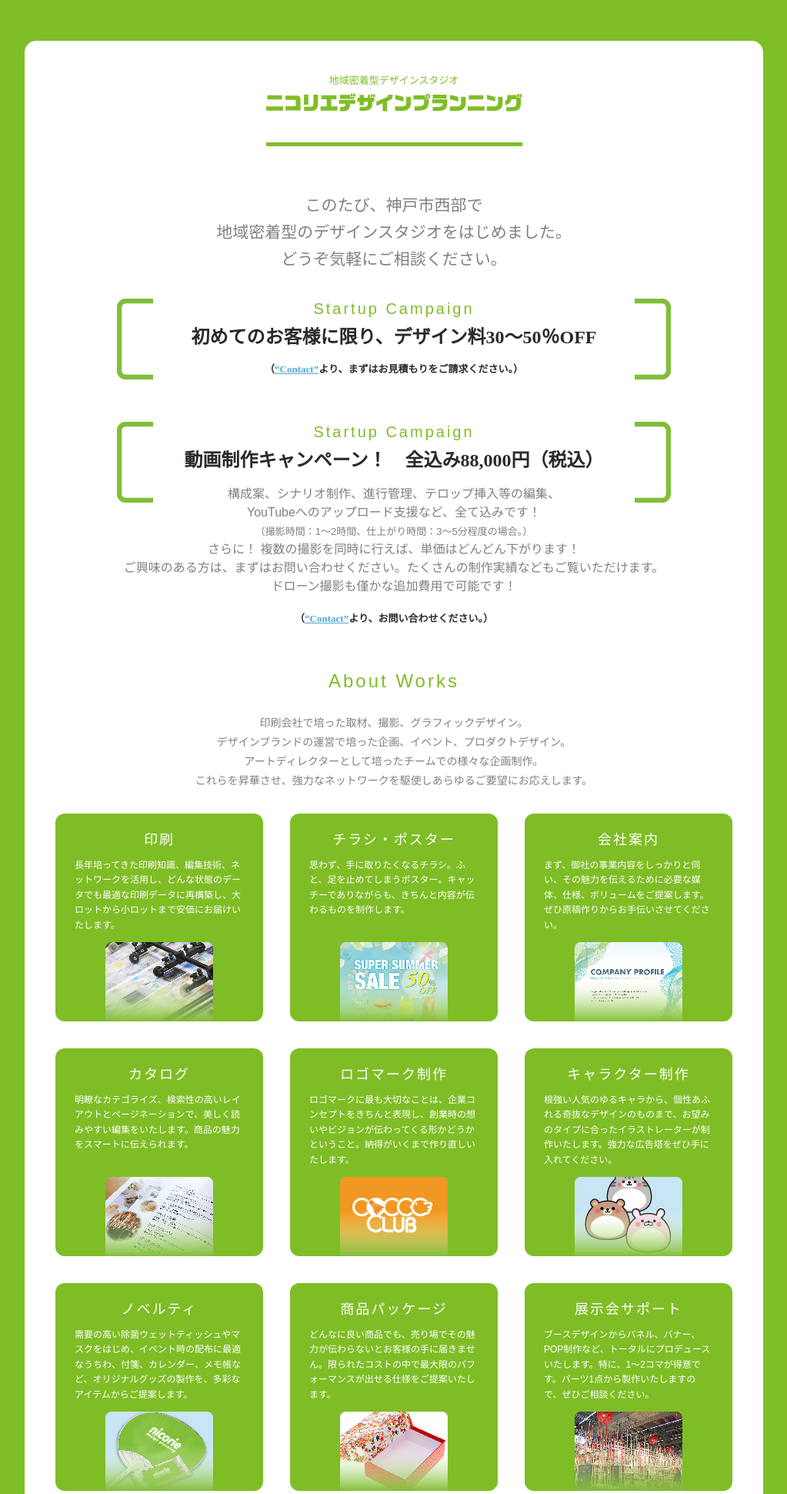
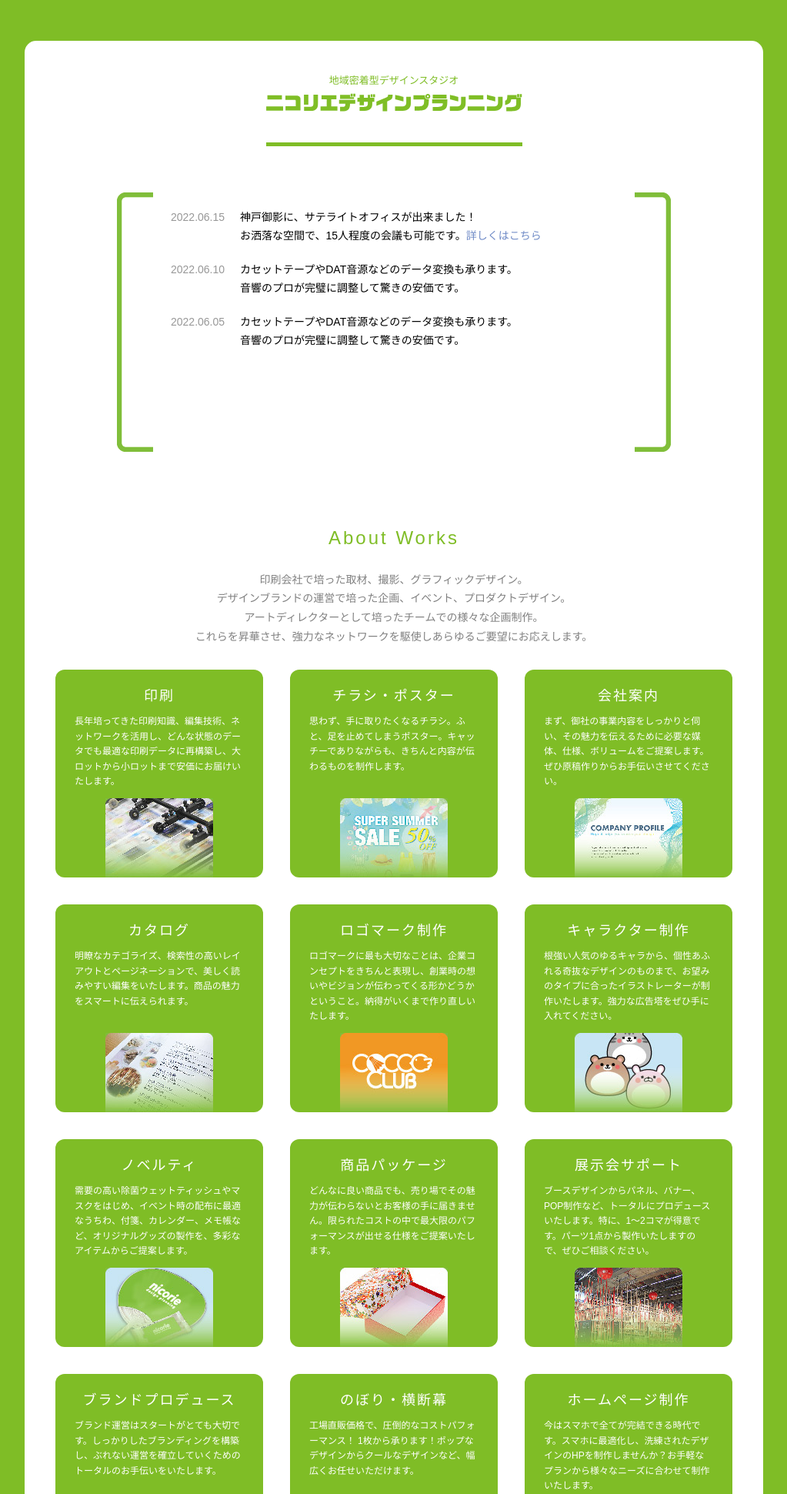
Before and after one commit to ichijimaosamu/nicorie, a PHP site: page /site/ in a window 1280 px wide. Shown: the part 422-2363 px from the top of the page at 77% size, without its empty margins (128-1151 px from the left). Run offline with PHP 8.4, Linux system fonts and the light colour scheme; some libraries are stand-ins or nearby versions; some web fonts are replaced.

Commit message:
トップページ修正

```diff
--- a/index.php
+++ b/index.php
@@ -48,27 +48,29 @@ if ($_SERVER["HTTP_HOST"] == 'localhost') {
 <h2 class="main__box__title">地域密着型デザインスタジオ<br>
 <img src="<?php echo $base_url . '/'; ?>img/main_box_title.svg" alt="ニコリエデザインプランニング"></h2>
 
-<p class="main__box__lead">このたび、神戸市西部で<br>
-地域密着型のデザインスタジオをはじめました。<br>
-どうぞ気軽にご相談ください。</p>
-
-<dl class="main__box__info">
-<dt class="main__box__info__term">Startup Campaign</dt>
-<dd class="main__box__info__description">初めてのお客様に限り、デザイン料30〜50％OFF<br>
-<small>（<a href="<?php echo $base_url . '/'; ?>contact/">“Contact”</a>より、まずはお見積もりをご請求ください。）</small></dd>
+<ul class="news">
+<li class="news__item">
+<dl>
+<dt class="news__item__date">2022.06.15</dt>
+<dd class="news__item__description">神戸御影に、サテライトオフィスが出来ました！<br>
+お洒落な空間で、15人程度の会議も可能です。<a href="">詳しくはこちら</a></dd>
 </dl>
-
-<dl class="main__box__info">
-<dt class="main__box__info__term">Startup Campaign</dt>
-<dd class="main__box__info__description">動画制作キャンペーン！　全込み88,000円（税込）<br>
-<p class="main__box__info__description__text">構成案、シナリオ制作、進行管理、テロップ挿入等の編集、<br>
-YouTubeへのアップロード支援など、全て込みです！<br>
-<small>（撮影時間：1〜2時間、仕上がり時間：3〜5分程度の場合。）</small><br>
-さらに！ 複数の撮影を同時に行えば、単価はどんどん下がります！<br>
-ご興味のある方は、まずはお問い合わせください。たくさんの制作実績などもご覧いただけます。<br>
-ドローン撮影も僅かな追加費用で可能です！</p>
-<small>（<a href="<?php echo $base_url . '/'; ?>contact/">“Contact”</a>より、お問い合わせください。）</small></dd>
+</li>
+<li class="news__item">
+<dl>
+<dt class="news__item__date">2022.06.10</dt>
+<dd class="news__item__description">カセットテープやDAT音源などのデータ変換も承ります。<br>
+音響のプロが完璧に調整して驚きの安価です。</dd>
 </dl>
+</li>
+<li class="news__item">
+<dl>
+<dt class="news__item__date">2022.06.05</dt>
+<dd class="news__item__description">カセットテープやDAT音源などのデータ変換も承ります。<br>
+音響のプロが完璧に調整して驚きの安価です。</dd>
+</dl>
+</li>
+</ul>
 
 <div class="works">
 <h3 class="works__title">About Works</h3>
@@ -203,7 +205,6 @@ if ($_SERVER["HTTP_HOST"] == 'localhost') {
 }
 ?>
 
-<?php if(false) { ?>
 <!--sp_menu-->
 <?php
 if ($_SERVER["HTTP_HOST"] == 'localhost') {
@@ -213,7 +214,6 @@ if ($_SERVER["HTTP_HOST"] == 'localhost') {
 }
 ?>
 <!--/sp_menu-->
-<?php } ?>
 
 <div class="start">
 <p class="start__logo"><img src="<?php echo $base_url . '/'; ?>img/logo.svg" alt="ニコリエデザインプランニング"></p>
```
Also changed, not shown: img/news_bg.gif (added).
